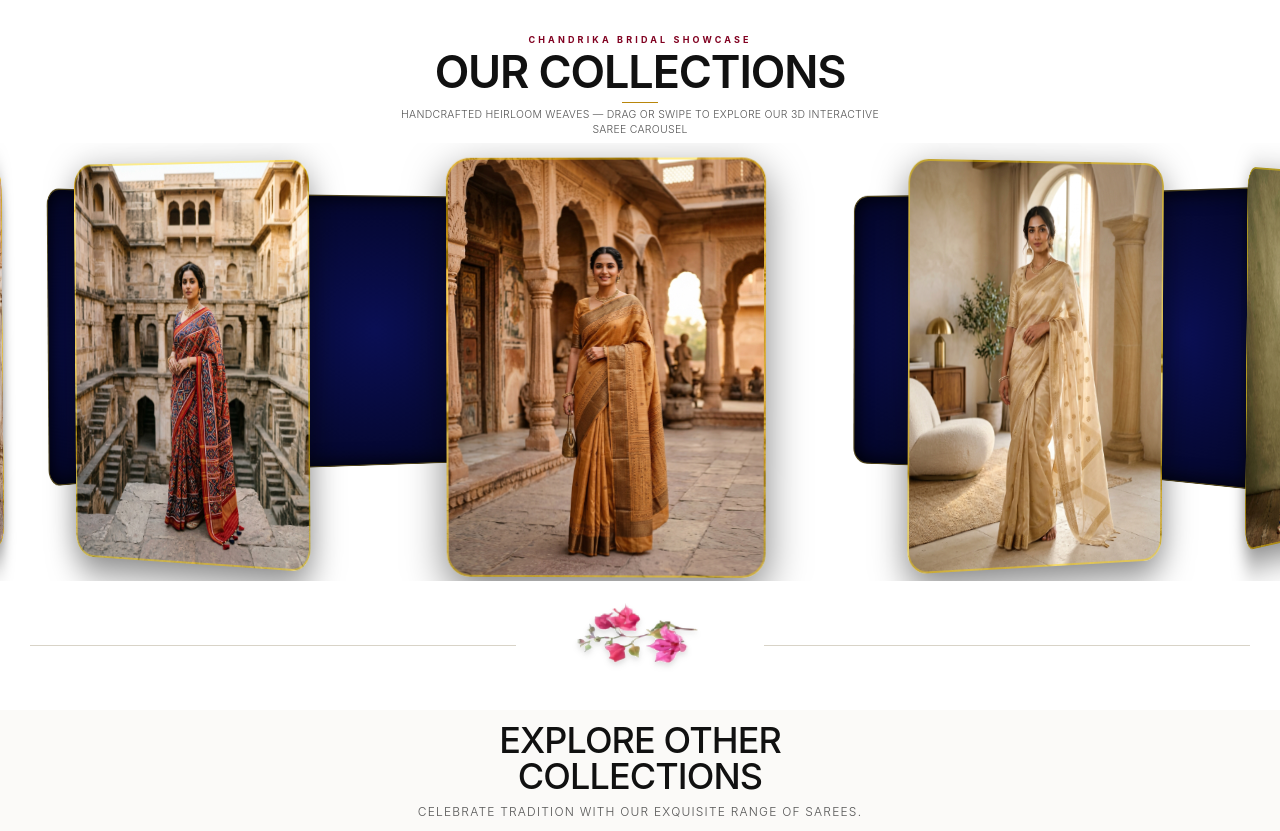
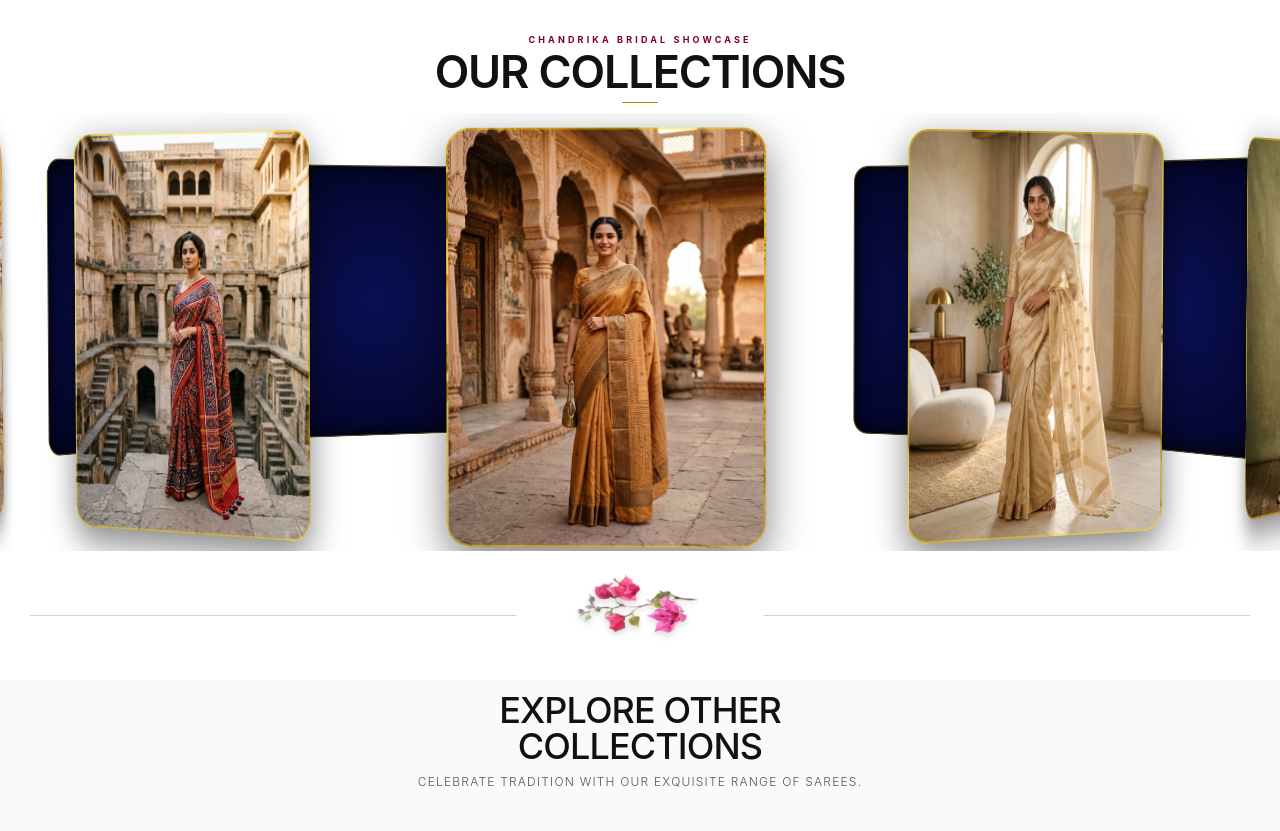
Before and after one commit to janagamsathwikpatel-art/chandrika-bridal-site, a Next.js app: page / in a window 1280 px wide. Shown: the part 1602-2433 px from the top of the page. Built offline with nearby package versions, Linux system fonts and the light colour scheme.

Commit message:
fix: remove carousel subtitle text from Our Collections header

```diff
--- a/src/components/CustomerFavourites.tsx
+++ b/src/components/CustomerFavourites.tsx
@@ -23,9 +23,6 @@ export default function CustomerFavourites({ onOpenInquiry }: CustomerFavourites
             Our Collections
           </h2>
           <div className="w-12 h-px bg-[#b8860b] my-1.5" />
-          <p className="text-xs md:text-sm text-[#555555] font-light leading-relaxed tracking-wide font-sans">
-            Handcrafted Heirloom Weaves — Drag or swipe to explore our 3D interactive saree carousel
-          </p>
         </div>
 
         {/* ── FULL LENGTH 3D ROTATING SAREE CAROUSEL (TIGHT VERTICAL BOUNDS) ── */}
```
